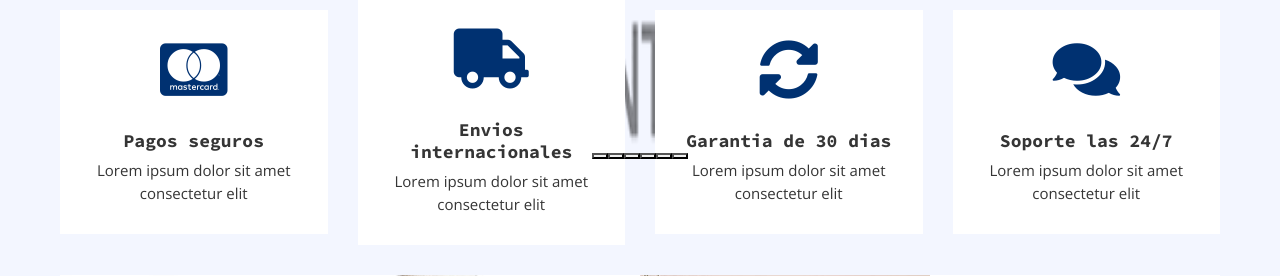
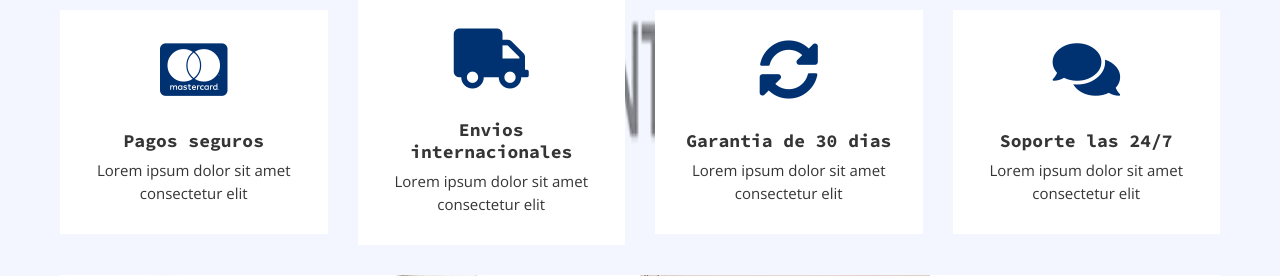
Before and after one commit to Sebas0317/proyectoLC, a Django app: page / in a window 1280 px wide; the page is wider, and only the part inside the window is pictured. Shown: the part 815-1091 px from the top of that part. Run offline with Django 4.2, Linux system fonts and the light colour scheme; data comes from the database, SQL or seed files in the repository; some libraries are stand-ins or nearby versions.

Commit message:
Arregle otro error del home

```diff
--- a/lycdjango/core/templates/core/home.html
+++ b/lycdjango/core/templates/core/home.html
@@ -62,6 +62,22 @@
 
 }
 
+.carousel-indicators {
+    position: absolute;
+    right: 0;
+    bottom: 0;
+    left: 0;
+    z-index: 15;
+    display: -ms-flexbox;
+    display: flex;
+    -ms-flex-pack: center;
+    justify-content: center;
+    padding-left: 0;
+    margin-right: 15%;
+    margin-left: 15%;
+    list-style: none;
+    opacity: 0;
+}
 
 .carousel-control-next, .carousel-control-prev {
 
@@ -496,24 +512,6 @@
           />
         </div>
       </div>
-      <button
-        class="carousel-control-prev"
-        type="button"
-        data-bs-target="#carouselExampleIndicators"
-        data-bs-slide="prev"
-      >
-        <span class="carousel-control-prev-icon" aria-hidden="true"></span>
-        <span class="visually-hidden">Previous</span>
-      </button>
-      <button
-        class="carousel-control-next"
-        type="button"
-        data-bs-target="#carouselExampleIndicators"
-        data-bs-slide="next"
-      >
-        <span class="carousel-control-next-icon" aria-hidden="true"></span>
-        <span class="visually-hidden">Next</span>
-      </button>
     </div>
   </div>
 </div>
```
